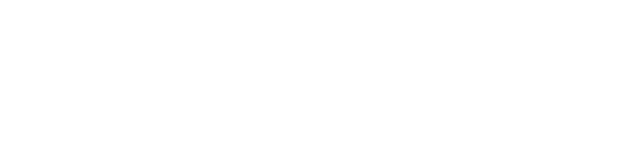
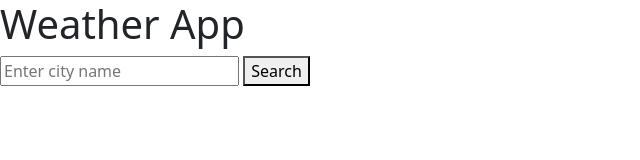
Before and after one commit to taylor-green/WeatherApp, a plain HTML site: page index.html in a window 1280 px wide. Shown: the whole page, without its empty margins (0-640 px from the left). Drawn offline with nearby package versions, Linux system fonts and the light colour scheme.

Commit message:
added header section

```diff
--- a/index.html
+++ b/index.html
@@ -14,3 +14,13 @@
     <link rel="stylesheet" href="./assets/css/style.css" />
     <title>Weather Dashboard</title>
 </head>
+<body>
+    <div id="container">
+      <!-- Header section with app title and search form -->
+      <header>
+        <h1>Weather App</h1>
+        <form id="search-form" class="col-lg-3">
+          <input id="city-input" type="text" placeholder="Enter city name" />
+          <button id="search-button">Search</button>
+        </form>
+      </header>
```
